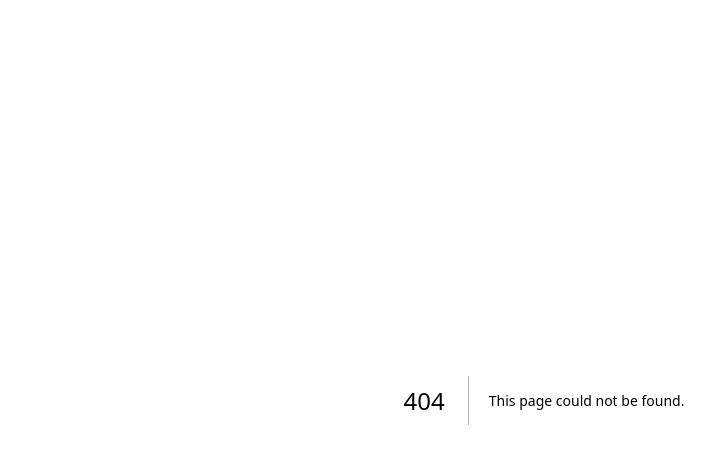
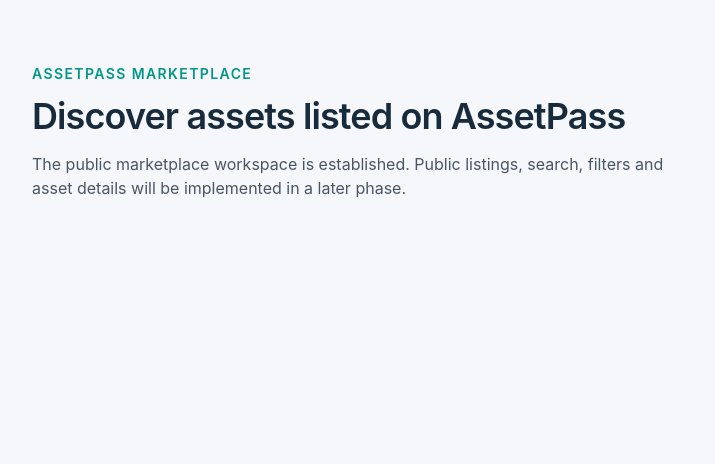
Before and after one commit to hlestakovjames/assetpass-app, a Next.js app: page /marketplace in a window 1280 px wide. Before the commit this address had no page. Shown: the top 464 px of the page, without its empty margins (96-811 px from the left). Built offline with nearby package versions, Linux system fonts and the light colour scheme.

Commit message:
chore: establish src/app/marketplace/page.tsx architecture entry

```diff
--- /dev/null
+++ b/src/app/marketplace/page.tsx
@@ -0,0 +1,13 @@
+export default function MarketplacePage() {
+  return (
+    <main className="min-h-screen px-6 py-16">
+      <div className="mx-auto max-w-5xl">
+        <p className="text-sm font-semibold uppercase tracking-widest text-teal-600">AssetPass Marketplace</p>
+        <h1 className="mt-3 text-4xl font-semibold tracking-tight">Discover assets listed on AssetPass</h1>
+        <p className="mt-4 max-w-2xl text-base text-gray-600">
+          The public marketplace workspace is established. Public listings, search, filters and asset details will be implemented in a later phase.
+        </p>
+      </div>
+    </main>
+  );
+}
```
